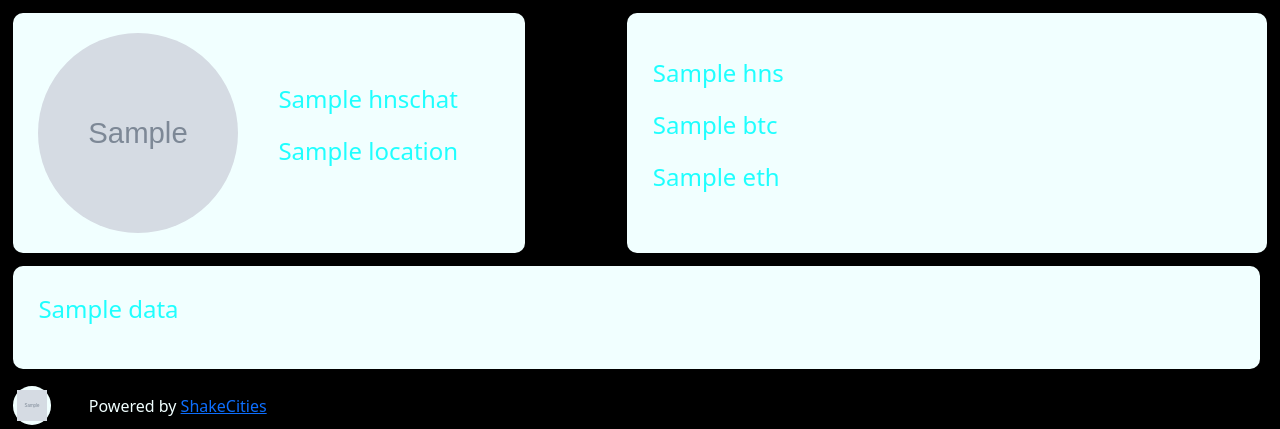
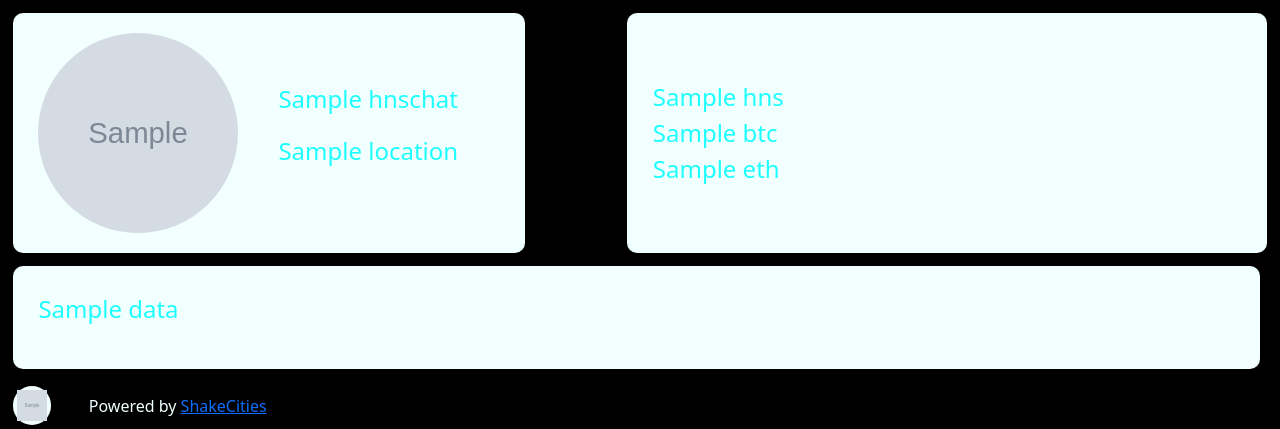
Before and after one commit to Nathanwoodburn/shakecities, a Flask app: template templates/city.html in a window 1280 px wide. Shown: the top 429 px of the page. Run offline with Flask 3, Linux system fonts and the light colour scheme; the template is opened without the code that fills it: most values are stand-ins (such as "Sample title", 1, 10 or a date in 2020); grey boxes marked "Sample" are stand-in pictures; parts of the project's set-up code (start-up, migrations or seed data) failed here and were passed over; some libraries are stand-ins or nearby versions.

Commit message:
fix: Update address layout on other screens

```diff
--- a/templates/city.html
+++ b/templates/city.html
@@ -31,13 +31,13 @@
         <div class="d-xl-flex align-items-xl-center right-align top-align" style="background: #f1ffff;border-radius: 10px;padding-top: 2%;padding-left: 2%;padding-bottom: 2%;width: 50%;position: absolute;padding-right: 2%;display: inline-flex;height: 15em;">
             <div style="display: inline-block;">
                 <div>
-                    <p style="font-size: 24px;">{{hns}}</p>
+                    <p style="font-size: 24px;margin-bottom: 0px;">{{hns}}</p>
                 </div>
                 <div>
-                    <p style="font-size: 24px;">{{btc}}</p>
+                    <p style="font-size: 24px;margin-bottom: 0px;">{{btc}}</p>
                 </div>
                 <div>
-                    <p style="font-size: 24px;">{{eth}}</p>
+                    <p style="font-size: 24px;margin-bottom: 0px;">{{eth}}</p>
                 </div>
             </div>
         </div>
@@ -57,13 +57,13 @@
         <div class="d-xl-flex align-items-xl-center right-align top-align" style="background: #f1ffff;border-radius: 10px;padding-top: 2%;padding-left: 2%;padding-bottom: 2%;width: 50%;position: absolute;padding-right: 2%;display: inline-flex;height: 15em;">
             <div style="display: inline-block;">
                 <div>
-                    <p style="font-size: 24px;">HNS: {{hns}}</p>
+                    <p style="font-size: 24px;margin-bottom: 0px;">{{hns}}</p>
                 </div>
                 <div>
-                    <p style="font-size: 24px;">BTC: {{btc}}</p>
+                    <p style="font-size: 24px;margin-bottom: 0px;">{{btc}}</p>
                 </div>
                 <div>
-                    <p style="font-size: 24px;">ETH: {{eth}}</p>
+                    <p style="font-size: 24px;margin-bottom: 0px;">{{eth}}</p>
                 </div>
             </div>
         </div>
@@ -83,13 +83,13 @@
         <div class="d-xl-flex align-items-xl-center" style="background: #f1ffff;border-radius: 10px;padding-top: 2%;padding-left: 2%;padding-bottom: 2%;padding-right: 2%;display: inline-flex;margin: 1%;width: 98%;">
             <div style="display: inline-block;">
                 <div>
-                    <p style="font-size: 24px;">HNS: {{hns}}</p>
+                    <p style="font-size: 24px;margin-bottom: 0px;">{{hns}}</p>
                 </div>
                 <div>
-                    <p style="font-size: 24px;">BTC: {{btc}}</p>
+                    <p style="font-size: 24px;margin-bottom: 0px;">{{btc}}</p>
                 </div>
                 <div>
-                    <p style="font-size: 24px;">ETH: {{eth}}</p>
+                    <p style="font-size: 24px;margin-bottom: 0px;">{{eth}}</p>
                 </div>
             </div>
         </div>
```
